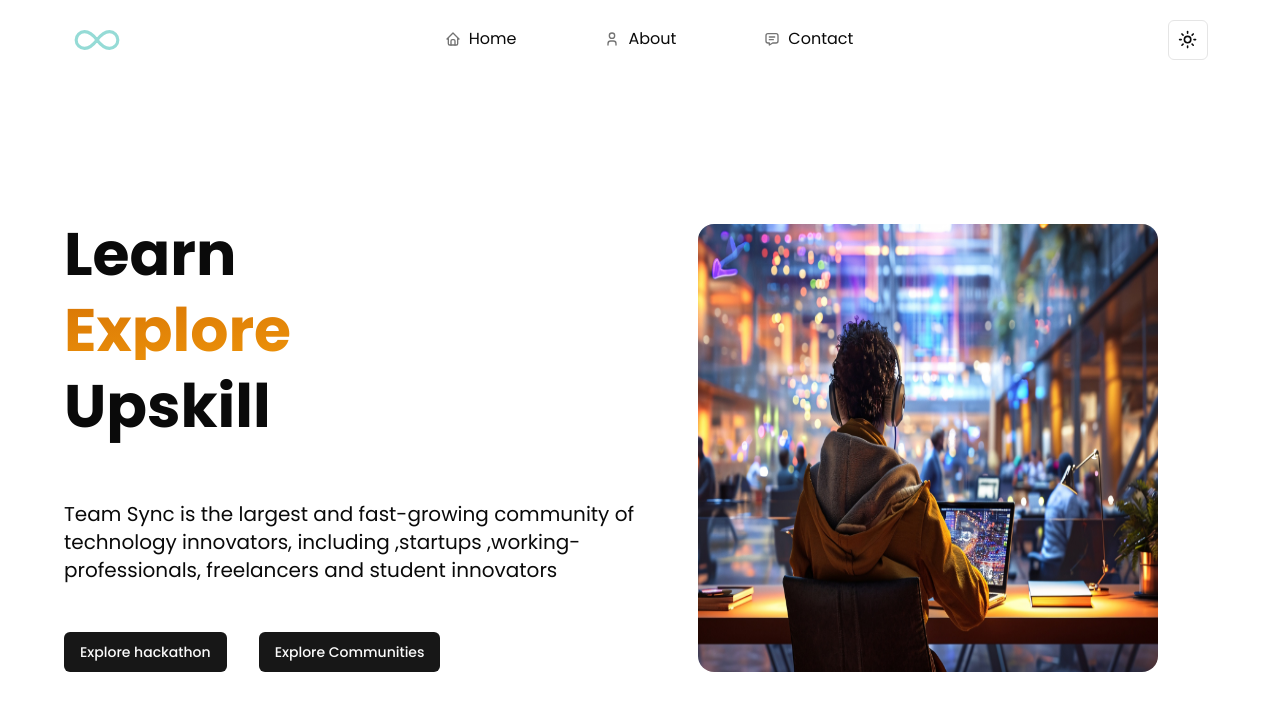
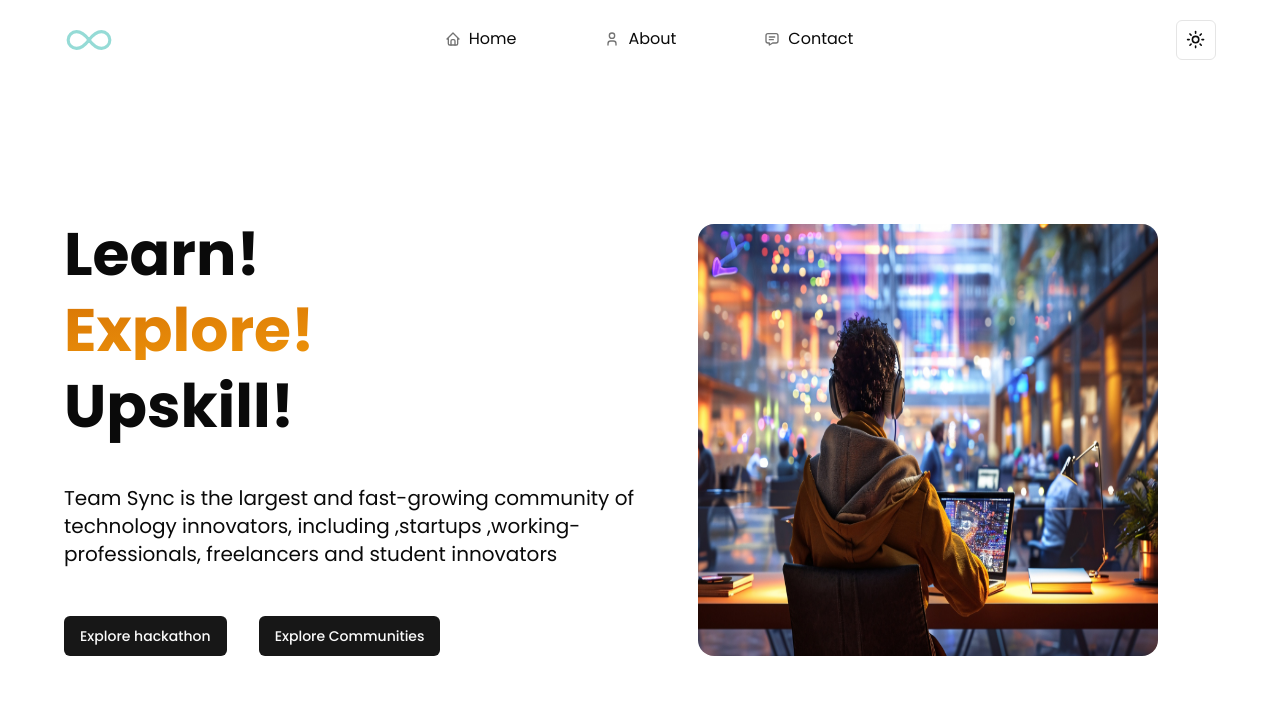
Before and after one commit to Vidip-Ghosh/Team-Sync, a Next.js app: page / in a window 1280 px wide. Shown: the top 710 px of the page. Built offline with nearby package versions, Linux system fonts and the light colour scheme.

Commit message:
feat: Added the Home page with theme toggling.

```diff
--- a/app/(browse)/_components/home/Home.tsx
+++ b/app/(browse)/_components/home/Home.tsx
@@ -8,16 +8,16 @@ const Home = () => {
     <section className={"mt-36 container"}>
       <div className={"grid grid-cols-2"}>
         <div>
-          <h1 className={"text-6xl mb-16 font-bold flex-col space-y-4"}>
-            <div>Learn</div>
+          <h1 className={"text-6xl mb-12 font-bold flex-col space-y-4"}>
+            <div>Learn!</div>
             <div
               className={
                 "bg-clip-text text-transparent bg-gradient-to-br dark:from-blue-500 dark:to-violet-300 from-amber-600 to-amber-500"
               }
             >
-              Explore
+              Explore!
             </div>
-            <div>Upskill</div>
+            <div>Upskill!</div>
           </h1>
           <p className={"text-xl mb-12"}>
             Team Sync is the largest and fast-growing community of technology
--- a/app/(browse)/_components/navbar/Navbar.tsx
+++ b/app/(browse)/_components/navbar/Navbar.tsx
@@ -27,7 +27,7 @@ const Navbar = () => {
   ];
   return (
     <>
-      <div className="flex h-20 top-0 w-full mx-auto justify-between items-center px-10 py-4 ">
+      <div className="flex h-20 top-0 w-full mx-auto justify-between items-center py-4 container ">
         <div>
           <Infinity size={50} color="#95dbd6" strokeWidth={1.5} />
         </div>
```
